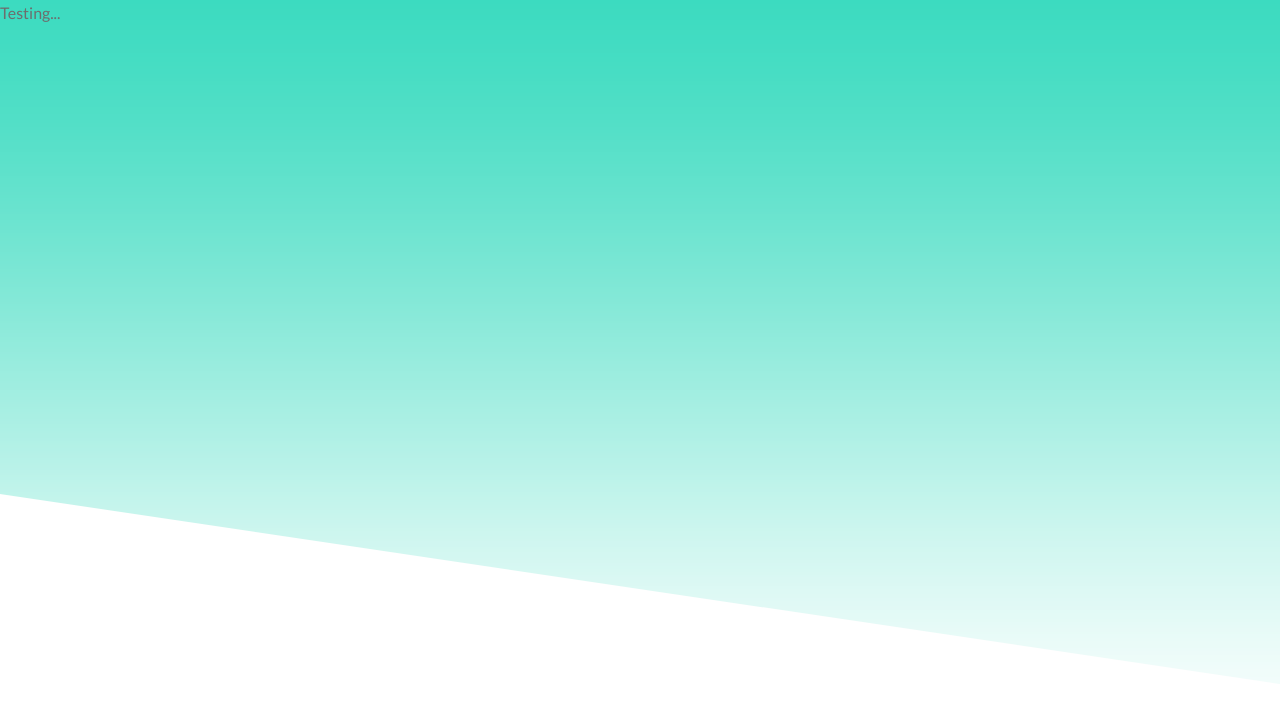
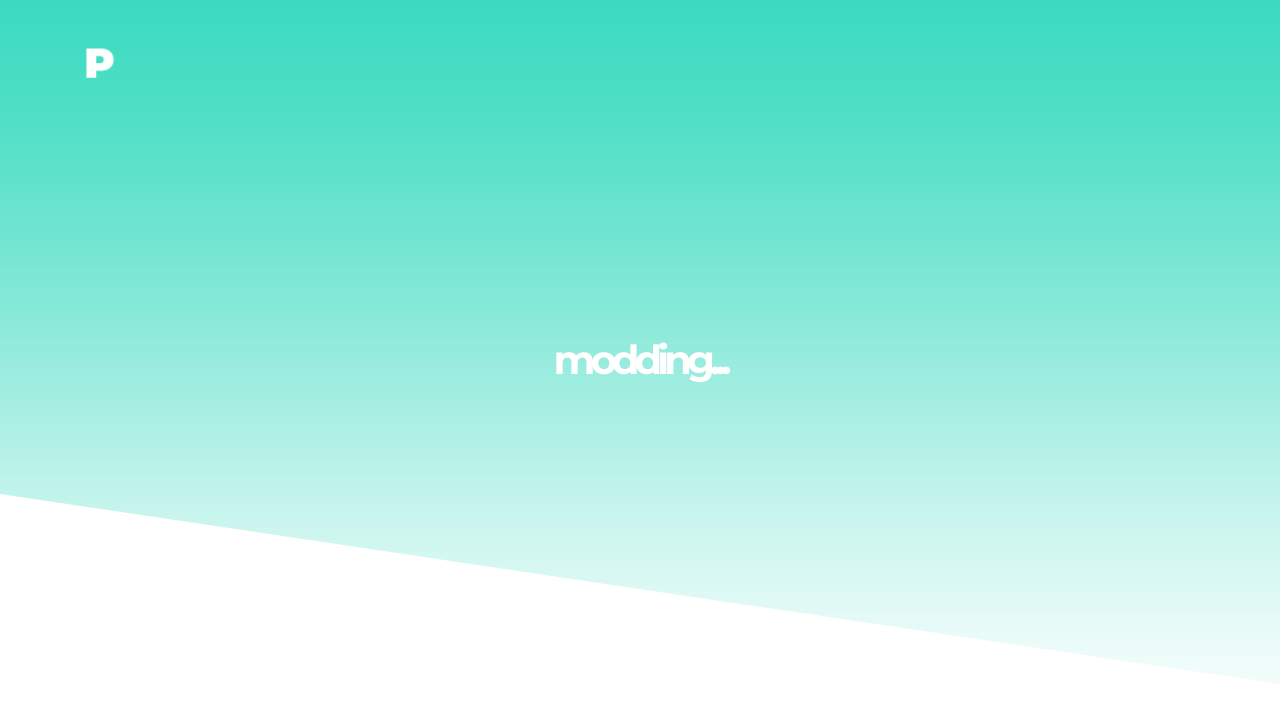
Before and after one commit to Noctturne/BRVO-modding-lp, a plain HTML site: page index.html in a window 1280 px wide. Drawn offline with Linux system fonts and the light colour scheme.

Commit message:
Building the header

```diff
--- a/css/style.css
+++ b/css/style.css
@@ -19,6 +19,10 @@ body {
     color: #6d6d6d;
 }
 
+h1, h2, h3, h4, h5, h6{
+    font-family: "Montserrat", sans-serif;
+}
+
 .site-header{
     height: 95vh;
     background-image: url(../images/bg/bg-blue.png);
@@ -26,3 +30,31 @@ body {
     background-position: top;
     clip-path: polygon(0% 0%, 100% 0, 100% 50%, 100% 90%, 0 65%);
 }
+
+.logo-box{
+    position: absolute;
+    top: 35px;
+    left: 40px;
+}
+
+.logo{
+    height: 55px;
+}
+
+.text-box{
+    position: absolute;
+    top: 45%;
+    left: 50%;
+    transform: translate(-50%, -50%);
+}
+
+.hero-title{
+    color: #FFF;
+}
+
+.display{
+    display: block;
+    font-size: 40px;
+    font-weight: 700;
+    letter-spacing: -5px;
+}
--- a/index.html
+++ b/index.html
@@ -15,7 +15,14 @@
     </head>
     <body>
         <header class="site-header">
-            Testing...
+            <div class="logo-box">
+                <img class="logo" src="images/logo/logo-white.png" alt="Logo White"/>
+            </div>
+            <div class="text-box">
+                <h1 class="hero-title">
+                    <span class="display"> modding... </span>
+                </h1>
+            </div>
         </header>
     </body>
 </html>
```
Also changed, not shown: images/logo/logo-white.png (added).
